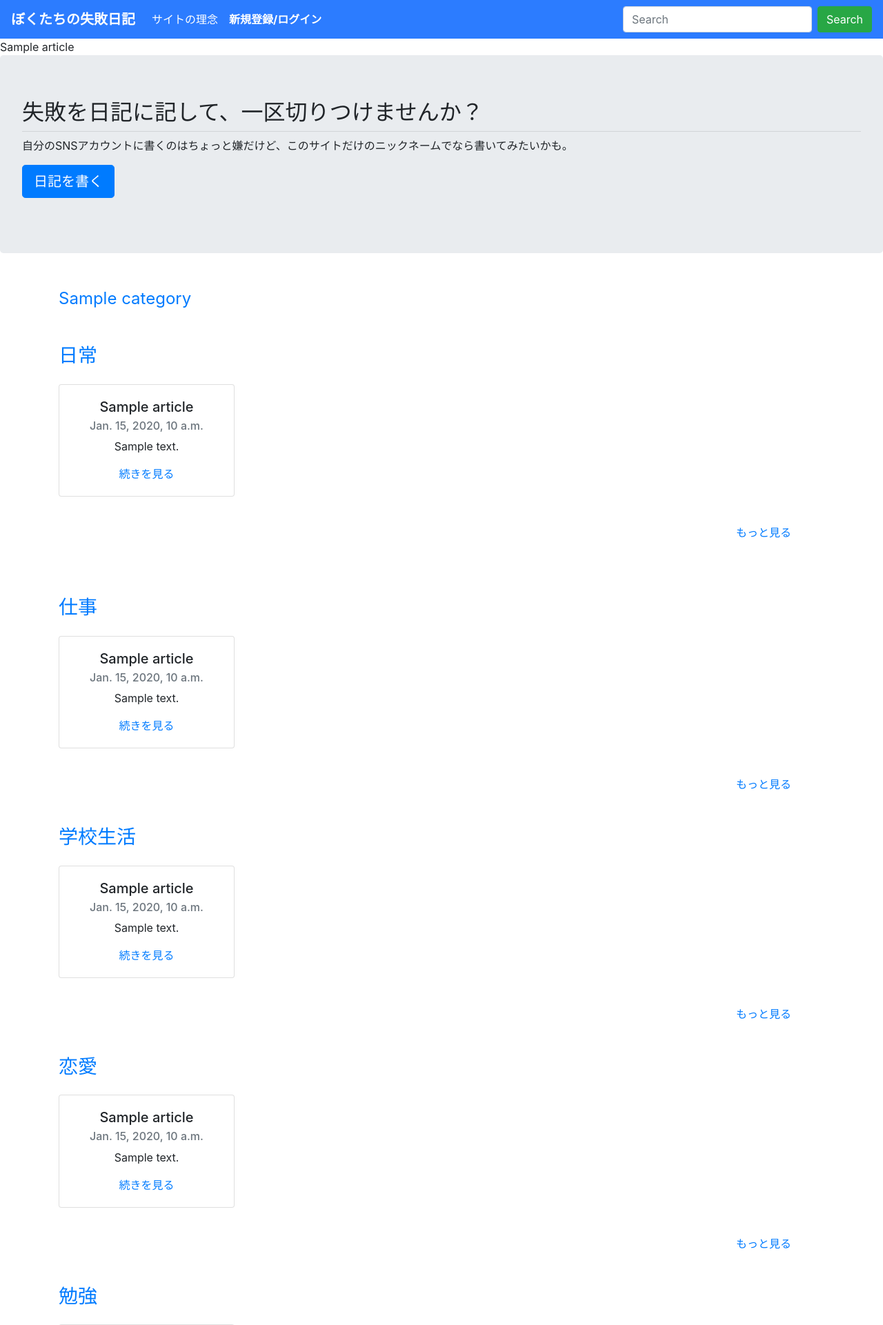
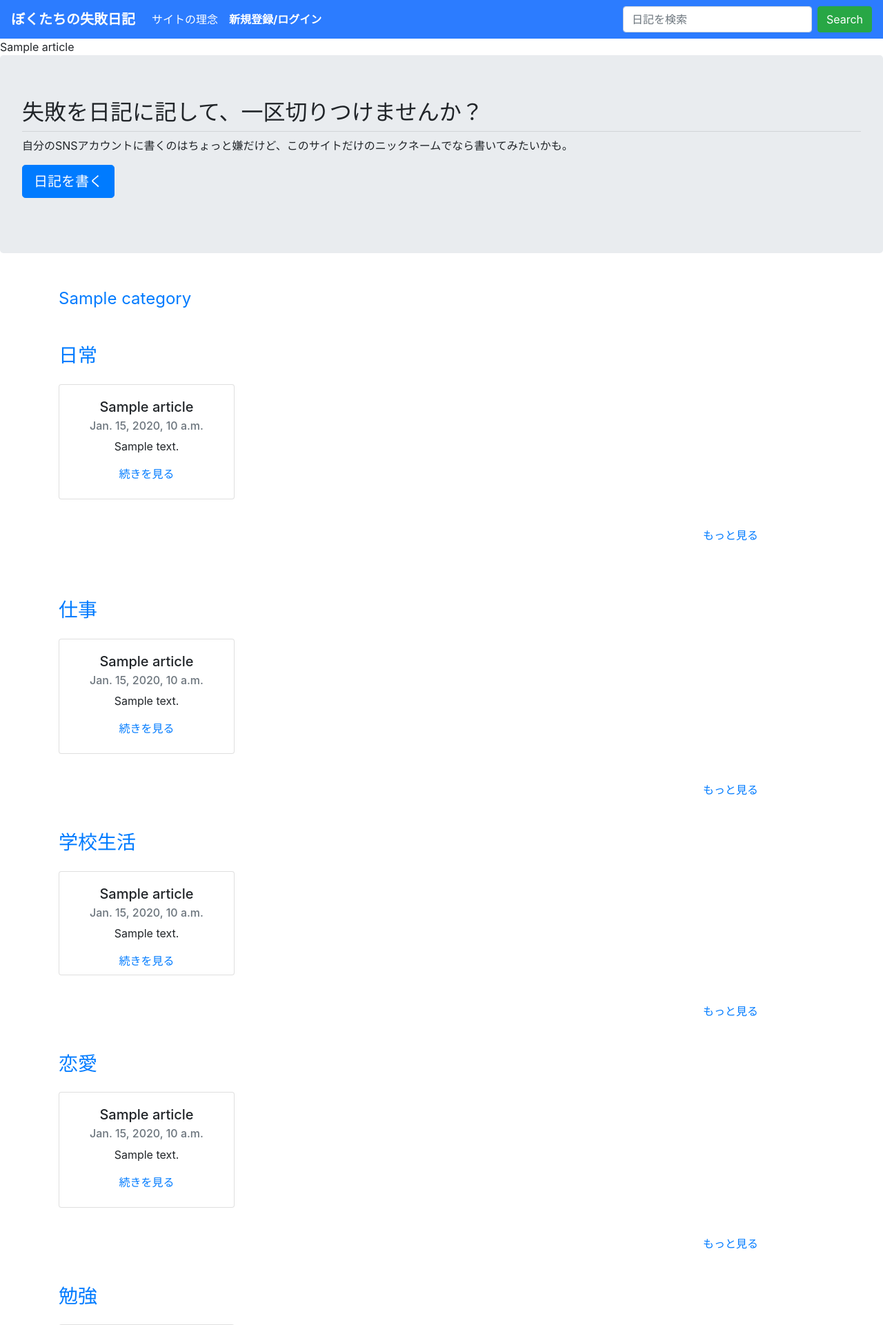
Before and after one commit to kiakata/failure-diary, a Django app: template nikki_project/nikki/templates/nikki/article_list.html in a window 1280 px wide. Shown: the top 1921 px of the page at 69% size. Run offline with Django 3.2, Linux system fonts and the light colour scheme; the template is opened without the code that fills it: most values are stand-ins (such as "Sample title", 1, 10 or a date in 2020); some libraries are stand-ins or nearby versions.

Commit message:
[add] refs #15 検索フォームを追加

```diff
--- a/nikki_project/nikki/static/nikki/index.css
+++ b/nikki_project/nikki/static/nikki/index.css
@@ -1,8 +1,4 @@
 @charset "utf-8";
-
-.jumbotron {
-   background-color: rgba(255, 252, 153, 0.8);
-}
 
 .category {
   font-size: 1.5rem;
--- a/nikki_project/nikki/templates/nikki/article_list.html
+++ b/nikki_project/nikki/templates/nikki/article_list.html
@@ -18,7 +18,7 @@
     </p>
   </div>
 </section>
-<div class="container">
+<div class="container pb-4">
   <section class="category my-5">
     {% for category in category_list %}
     <a href="{% url 'nikki:category' category.pk %}" class="mr-3" style="text-decoration:none;">{{ category }}</a>
@@ -29,9 +29,55 @@
     <h3 class=""><a href="#" class="">日常</a></h3>
       <div class="row my-md-4 text-center">
         {% for article in category_life %}
+        <div class="col-6 col-md-4 col-lg-3 mb-3 pb-0">
+          <div class="card">
+            <div class="card-body pb-2">
+              <h5 class="card-title">{{ article.title|truncatechars:15 }}</h5>
+              <h6 class="card-subtitle mb-2 text-muted">{{ article.created_at }}</h6>
+              <p class="card-text">
+                {{ article.text|linebreaksbr|truncatechars:60  }}
+              </p>
+              <p>
+                <a href="{% url 'nikki:detail_article' article.id %}" class="card-link">続きを見る</a>
+              <p>
+            </div>
+          </div>
+        </div>
+        {% endfor %}
+      </div>
+      <p class="text-right mr-5 pr-5"><a href="{% url 'nikki:category' pk=4 %}">もっと見る</a></p>
+  </section>
+
+  <section class="mb-5">
+    <h3 class=""><a href="#" class=" py-0">仕事</a></h3>
+      <div class="row my-md-4 text-center">
+        {% for article in category_work%}
         <div class="col-6 col-md-4 col-lg-3 mb-3">
           <div class="card">
-            <div class="card-body">
+            <div class="card-body pb-2">
+              <h5 class="card-title">{{ article.title|truncatechars:15 }}</h5>
+              <h6 class="card-subtitle mb-2 text-muted">{{ article.created_at }}</h6>
+              <p class="card-text">
+                {{ article.text|linebreaksbr|truncatechars:60  }}
+              </p>
+              <p>
+                <a href="{% url 'nikki:detail_article' article.id %}" class="card-link">続きを見る</a>
+              </p>
+            </div>
+          </div>
+        </div>
+        {% endfor %}
+      </div>
+      <p class="text-right mr-5 pr-5"><a href="{% url 'nikki:category' pk=3 %}">もっと見る</a></p>
+    </section>
+
+  <section class="mb-5">
+    <h3 class=""><a href="#" class="">学校生活</a></h3>
+      <div class="row my-md-4 text-center">
+        {% for article in category_school%}
+        <div class="col-6 col-md-4 col-lg-3 mb-3">
+          <div class="card">
+            <div class="card-body pb-2">
               <h5 class="card-title">{{ article.title|truncatechars:15 }}</h5>
               <h6 class="card-subtitle mb-2 text-muted">{{ article.created_at }}</h6>
               <p class="card-text">
@@ -43,49 +89,7 @@
         </div>
         {% endfor %}
       </div>
-      <p class="text-right mr-5"><a href="{% url 'nikki:category' pk=4 %}">もっと見る</a></p>
-  </section>
-
-  <section class="mb-5">
-    <h3 class=""><a href="#" class=" py-0">仕事</a></h3>
-      <div class="row my-md-4 text-center">
-        {% for article in category_work%}
-        <div class="col-6 col-md-4 col-lg-3 mb-3">
-          <div class="card">
-            <div class="card-body">
-              <h5 class="card-title">{{ article.title|truncatechars:15 }}</h5>
-              <h6 class="card-subtitle mb-2 text-muted">{{ article.created_at }}</h6>
-              <p class="card-text">
-                {{ article.text|linebreaksbr|truncatechars:60  }}
-              </p>
-              <a href="{% url 'nikki:detail_article' article.id %}" class="card-link">続きを見る</a>
-            </div>
-          </div>
-        </div>
-        {% endfor %}
-      </div>
-      <p class="text-right mr-5"><a href="{% url 'nikki:category' pk=3 %}">もっと見る</a></p>
-    </section>
-
-  <section class="mb-5">
-    <h3 class=""><a href="#" class="">学校生活</a></h3>
-      <div class="row my-md-4 text-center">
-        {% for article in category_school%}
-        <div class="col-6 col-md-4 col-lg-3 mb-3">
-          <div class="card">
-            <div class="card-body">
-              <h5 class="card-title">{{ article.title|truncatechars:15 }}</h5>
-              <h6 class="card-subtitle mb-2 text-muted">{{ article.created_at }}</h6>
-              <p class="card-text">
-                {{ article.text|linebreaksbr|truncatechars:60  }}
-              </p>
-              <a href="{% url 'nikki:detail_article' article.id %}" class="card-link">続きを見る</a>
-            </div>
-          </div>
-        </div>
-        {% endfor %}
-      </div>
-      <p class="text-right mr-5"><a href="{% url 'nikki:category' pk=2 %}">もっと見る</a></p>
+      <p class="text-right mr-5 pr-5"><a href="{% url 'nikki:category' pk=2 %}">もっと見る</a></p>
     </section>
 
   <section class="mb-5">
@@ -94,19 +98,21 @@
         {% for article in category_love%}
         <div class="col-6 col-md-4 col-lg-3 mb-3">
           <div class="card">
-            <div class="card-body">
+            <div class="card-body pb-2">
               <h5 class="card-title">{{ article.title|truncatechars:15 }}</h5>
               <h6 class="card-subtitle mb-2 text-muted">{{ article.created_at }}</h6>
               <p class="card-text">
                 {{ article.text|linebreaksbr|truncatechars:60  }}
               </p>
-              <a href="{% url 'nikki:detail_article' article.id %}" class="card-link">続きを見る</a>
+              <p>
+                <a href="{% url 'nikki:detail_article' article.id %}" class="card-link">続きを見る</a>
+              </p>
             </div>
           </div>
         </div>
         {% endfor %}
       </div>
-      <p class="text-right mr-5"><a href="{% url 'nikki:category' pk=5 %}">もっと見る</a></p>
+      <p class="text-right mr-5 pr-5"><a href="{% url 'nikki:category' pk=5 %}">もっと見る</a></p>
     </section>
 
   <section class="mb-5">
@@ -115,19 +121,21 @@
       {% for article in category_study%}
         <div class="col-6 col-md-4 col-lg-3 mb-3">
           <div class="card">
-            <div class="card-body">
+            <div class="card-body pb-2">
               <h5 class="card-title">{{ article.title|truncatechars:15 }}</h5>
               <h6 class="card-subtitle mb-2 text-muted">{{ article.created_at }}</h6>
               <p class="card-text">
                 {{ article.text|linebreaksbr|truncatechars:60  }}
               </p>
-              <a href="{% url 'nikki:detail_article' article.id %}" class="card-link">続きを見る</a>
+              <p>
+                <a href="{% url 'nikki:detail_article' article.id %}" class="card-link">続きを見る</a>
+              </p>
             </div>
           </div>
         </div>
         {% endfor %}
       </div>
-      <p class="text-right mr-5"><a href="{% url 'nikki:category' pk=1 %}">もっと見る</a></p>
+      <p class="text-right mr-5 pr-5"><a href="{% url 'nikki:category' pk=1 %}">もっと見る</a></p>
     </section>
 
   <section>
@@ -136,19 +144,21 @@
         {% for article in category_triviality%}
         <div class="col-6 col-md-4 col-lg-3 mb-3">
           <div class="card">
-            <div class="card-body">
+            <div class="card-body pb-2">
               <h5 class="card-title">{{ article.title|truncatechars:15 }}</h5>
               <h6 class="card-subtitle mb-2 text-muted">{{ article.created_at }}</h6>
               <p class="card-text">
                 {{ article.text|linebreaksbr|truncatechars:60  }}
               </p>
-              <a href="{% url 'nikki:detail_article' article.id %}" class="card-link">続きを見る</a>
+              <p>
+                <a href="{% url 'nikki:detail_article' article.id %}" class="card-link">続きを見る</a>
+              </p>
             </div>
           </div>
         </div>
         {% endfor %}
       </div>
-      <p class="text-right mr-5"><a href="{% url 'nikki:category' pk=6 %}">もっと見る</a></p>
+      <p class="text-right mr-5 pr-5"><a href="{% url 'nikki:category' pk=6 %}">もっと見る</a></p>
     </section>
 
   </div>
--- a/nikki_project/nikki/templates/nikki/base.html
+++ b/nikki_project/nikki/templates/nikki/base.html
@@ -39,8 +39,8 @@
             {% endif %}
           </li>
         </ul>
-        <form class="form-inline my-2 my-lg-0">
-          <input class="form-control mr-sm-2" type="text" placeholder="Search" aria-label="Search">
+        <form class="form-inline my-2 my-lg-0" method="GET" action="{% url 'nikki:search' %}">
+          <input class="form-control mr-sm-2" type="text" placeholder="日記を検索" aria-label="Search" name="keyword">
           <button class="btn btn-success my-2 my-sm-0" type="submit">Search</button>
         </form>
       </div>
--- a/nikki_project/nikki/templates/nikki/login.html
+++ b/nikki_project/nikki/templates/nikki/login.html
@@ -1,4 +1,5 @@
-{% extends "nikki/base.html" %} {% block content %}
+{% extends "nikki/base.html" %}
+{% block content %}
 <div class="container">
   <div class="row">
     <!-- 左側、ログインエリア -->
--- a/nikki_project/nikki/urls.py
+++ b/nikki_project/nikki/urls.py
@@ -7,6 +7,7 @@ urlpatterns = [
     path('index', views.ArticleList.as_view(), name='index'),
     path('login/', views.Login.as_view(), name='login'),
     path('logout/', views.Logout.as_view(), name='logout'),
+    path('search/', views.SearchList.as_view(), name='search'),
     # User
     path('create_user/', views.CreateUser.as_view(), name='create_user'),
     path('create_user/done', views.CreateUserDone.as_view(), name='create_user_done'),
```
Also changed, not shown: nikki_project/nikki/templates/nikki/search_list.html (added, +22 -0 lines), nikki_project/nikki/views.py (+15 -3 lines), nikki_project/db.sqlite3.
